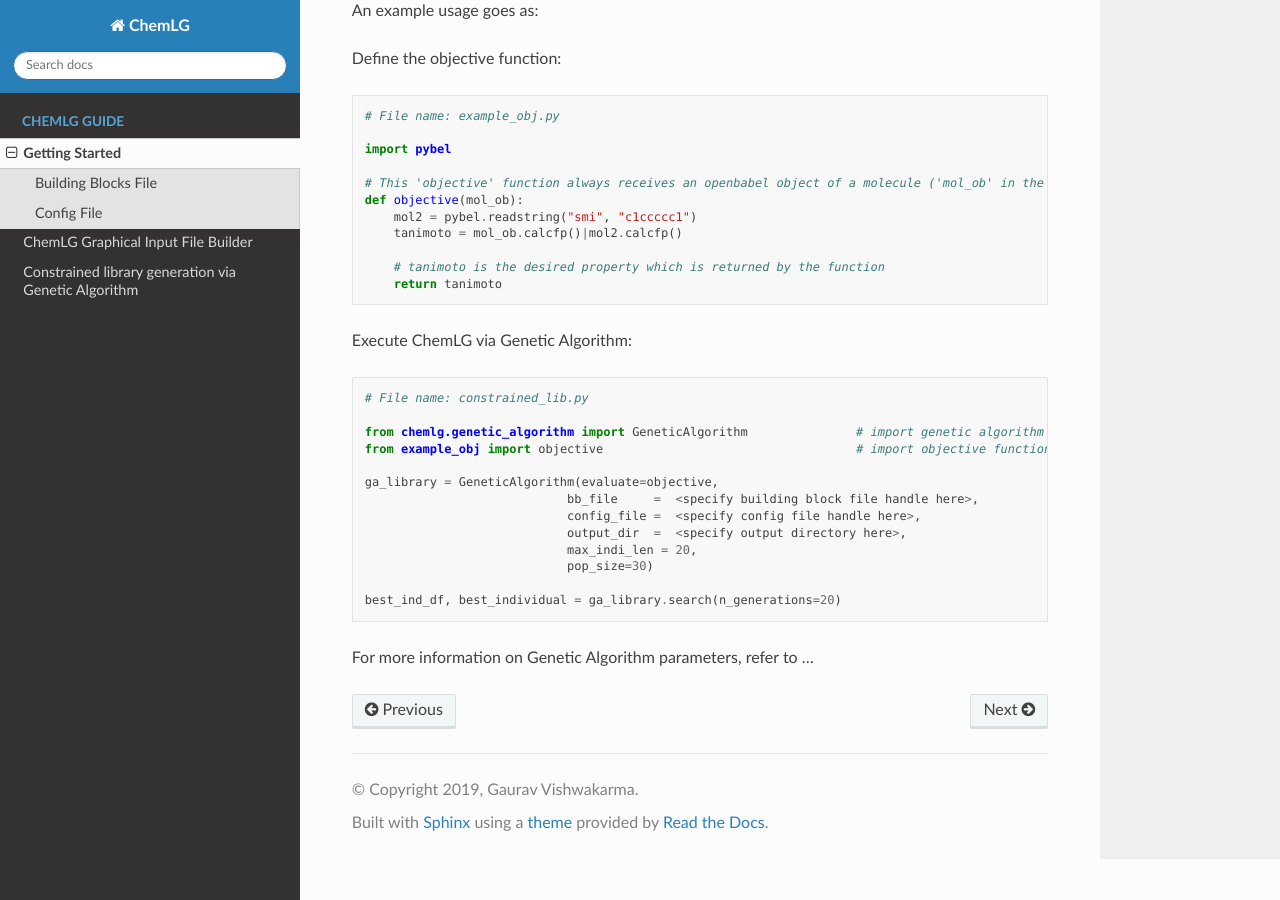
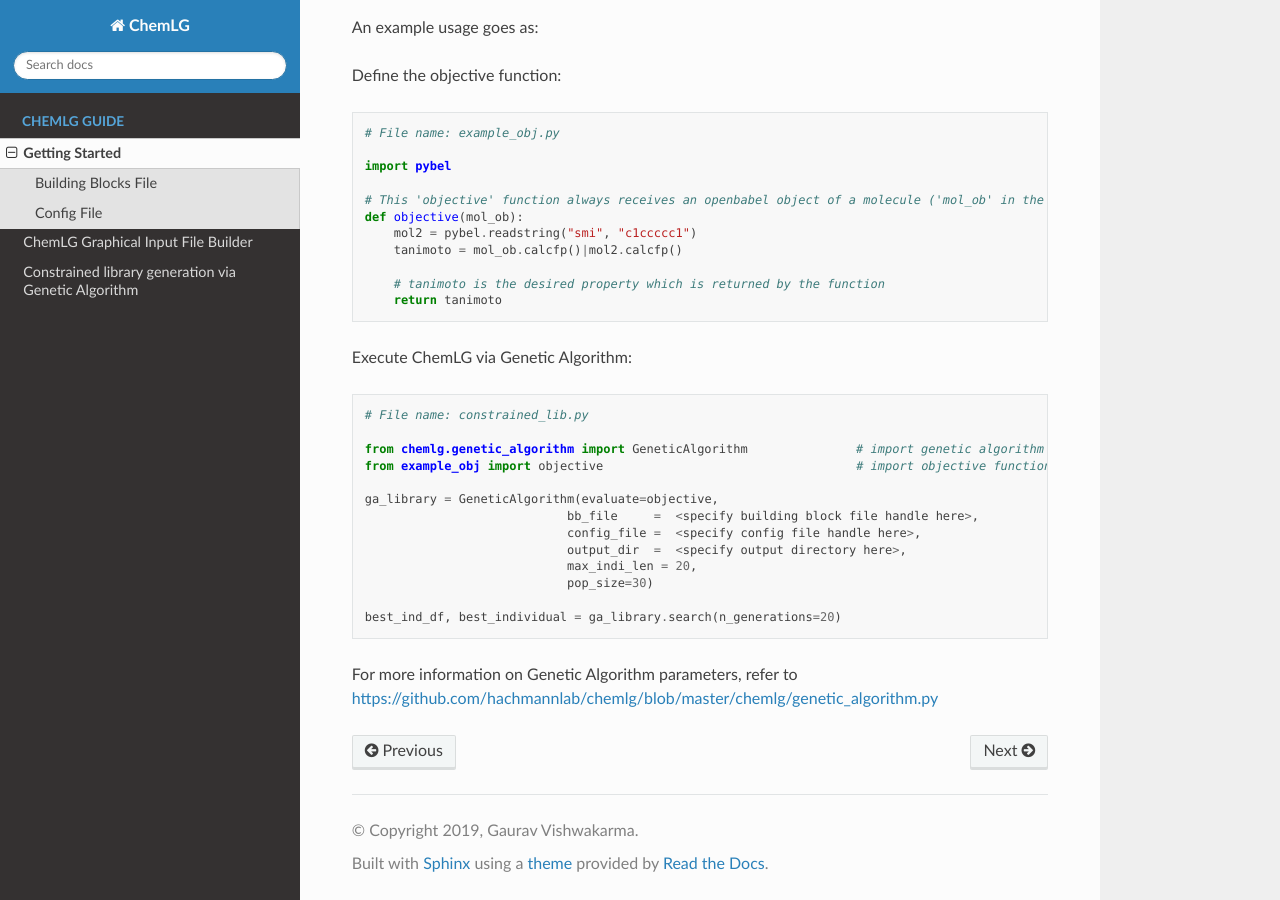
Before and after one commit to hachmannlab/chemlg, a Sphinx documentation site: the page built from docs/chemlg.rst, in a window 1280 px wide and 900 px high, scrolled down 1968 px. Built offline with Sphinx 7.4.7 and the Read the Docs theme 2.0.0, drawn with Linux system fonts in a browser that asks for light colours; formulas are drawn with MathJax 3; some of the changed lines change nothing that is shown.

Commit message:
nbviewer trial

```diff
--- a/docs/chemlg.rst
+++ b/docs/chemlg.rst
@@ -47,6 +47,7 @@
 .. code:: python
 
     from chemlg.templates.main import config_builder
+    config_builder()
 
 When the user is done building the input files, there is an option at the end to run the code directly from the jupyter notebook.
 
@@ -98,4 +99,4 @@
 
     best_ind_df, best_individual = ga_library.search(n_generations=20)
 
-For more information on Genetic Algorithm parameters, refer to ...
+For more information on Genetic Algorithm parameters, refer to https://github.com/hachmannlab/chemlg/blob/master/chemlg/genetic_algorithm.py
```
Also changed, not shown: 2 other files.
